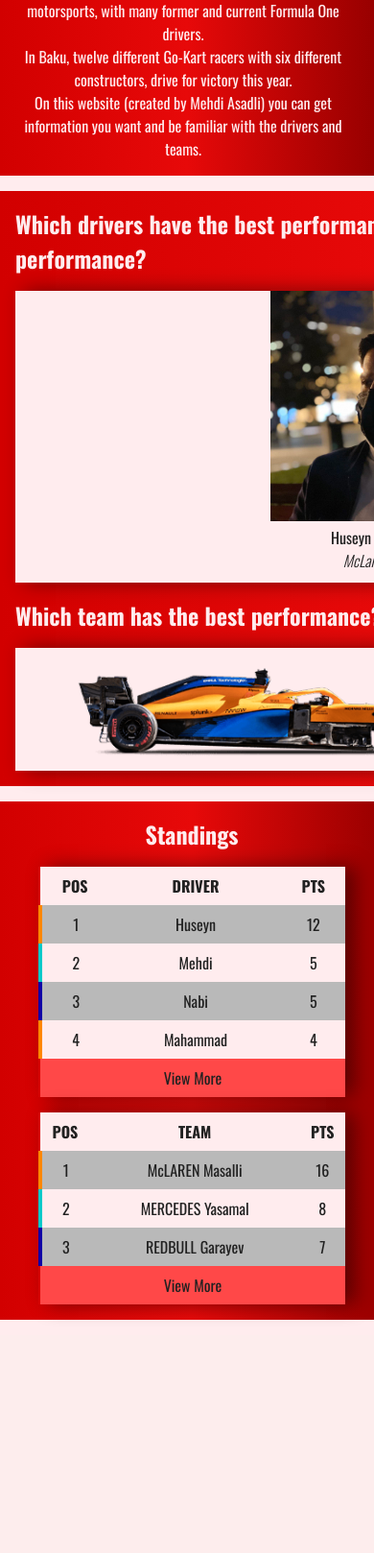
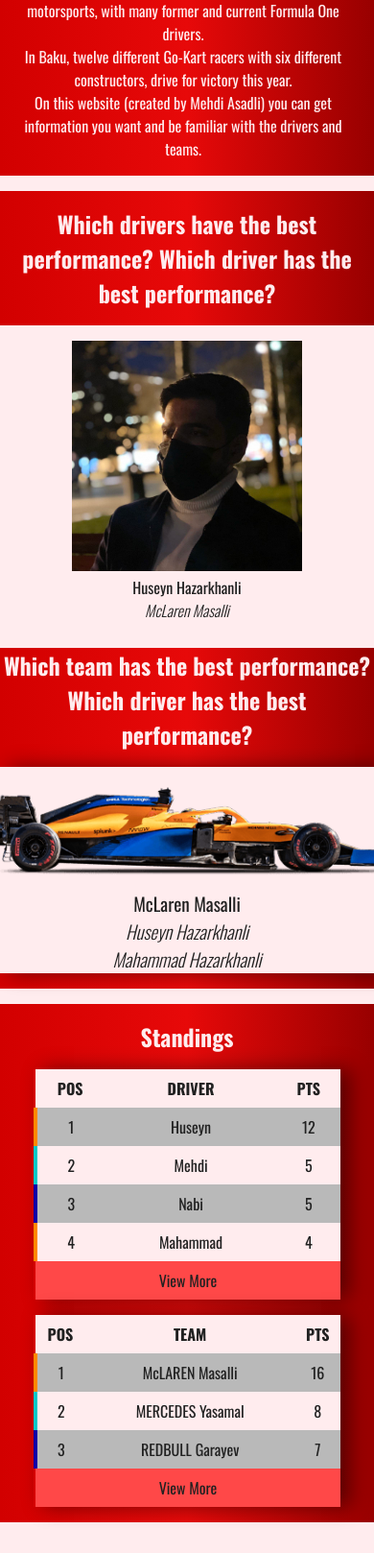
Before and after one commit to mehdiasadli/mehdiasadli.github.io, a PHP site: page / in a window 390 px wide; the page is wider, and only the part inside the window is pictured. Shown: the part 1009-2627 px from the top of that part at 96% size. Before the commit the page ends 2384 px from the top of that part, so only its background shows below. Run offline with PHP 8.4, Linux system fonts and the light colour scheme.

Commit message:
updated style (2)

```diff
--- a/css-pack/style.css
+++ b/css-pack/style.css
@@ -463,19 +463,51 @@ tr:nth-child(even) {
     margin-top: 1rem;
   }
   .left-side {
-    padding-left: 1rem;
+    padding-top: 1rem;
+    padding-bottom: 0;
+    padding-left: 0;
+    padding-right: 0;
+    width: 100%;
+    text-align: center;
   }
+
   .best-driver2,
   .best-driver3 {
     display: none;
   }
-  .best-driver1 {
+  .best-driver1,
+  .best-driver {
     width: 100%;
+    margin: 0;
+    padding: 0;
+    padding-top: 1rem;
+    padding-bottom: 1rem;
+    box-shadow: none;
   }
+
   .left-side-h2 span {
     display: none;
   }
   .left-side-h2:after {
     content: "Which driver has the best performance?";
   }
+  main {
+    width: 100%;
+    margin: 1rem 0 1rem 0;
+    padding: 0;
+  }
+  .best-drivers {
+    width: 100%;
+    margin: 0;
+    padding: 0;
+  }
+
+  .best-team {
+    flex-direction: column;
+    width: 100%;
+  }
+  .right-side {
+    padding: 1rem 0 1rem 0;
+    width: 100%;
+  }
 }
```
